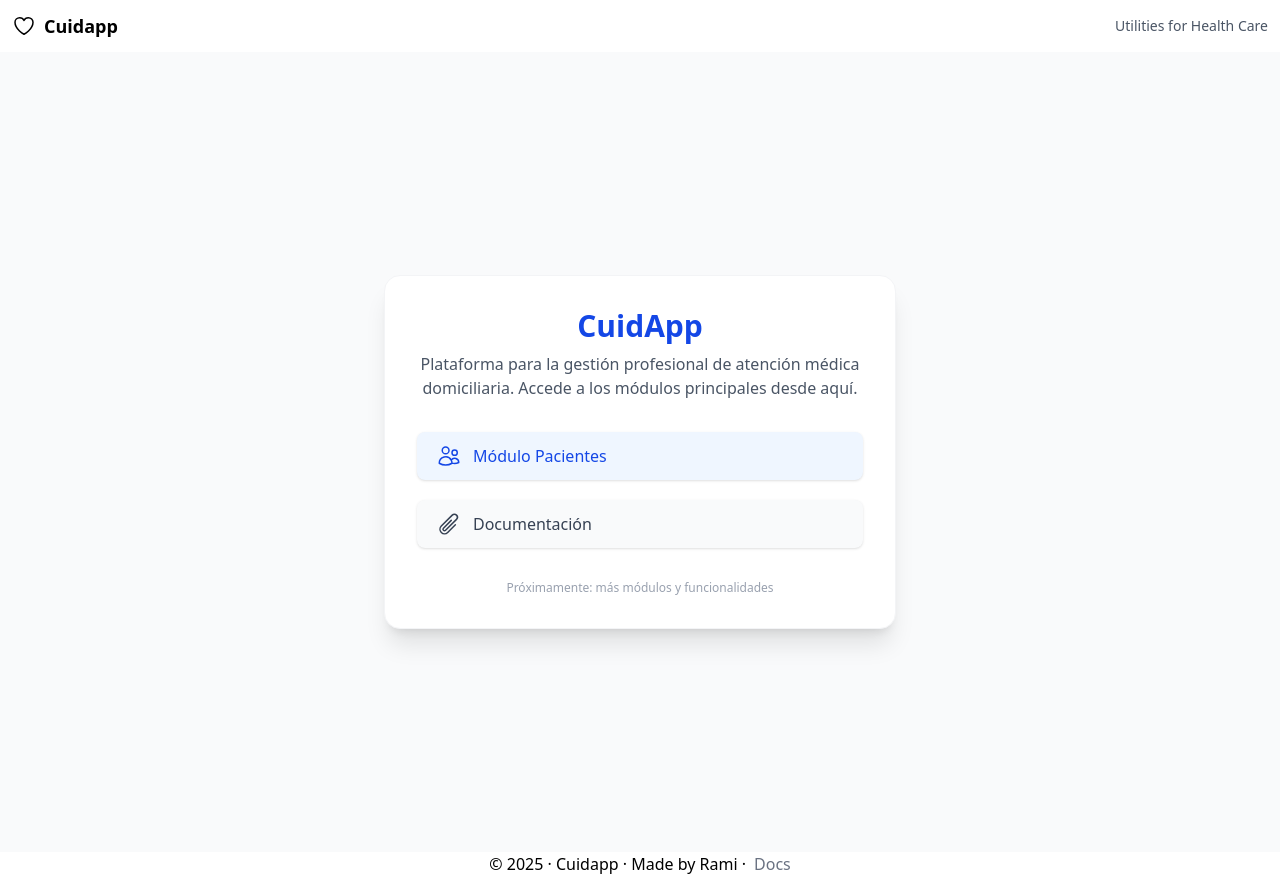
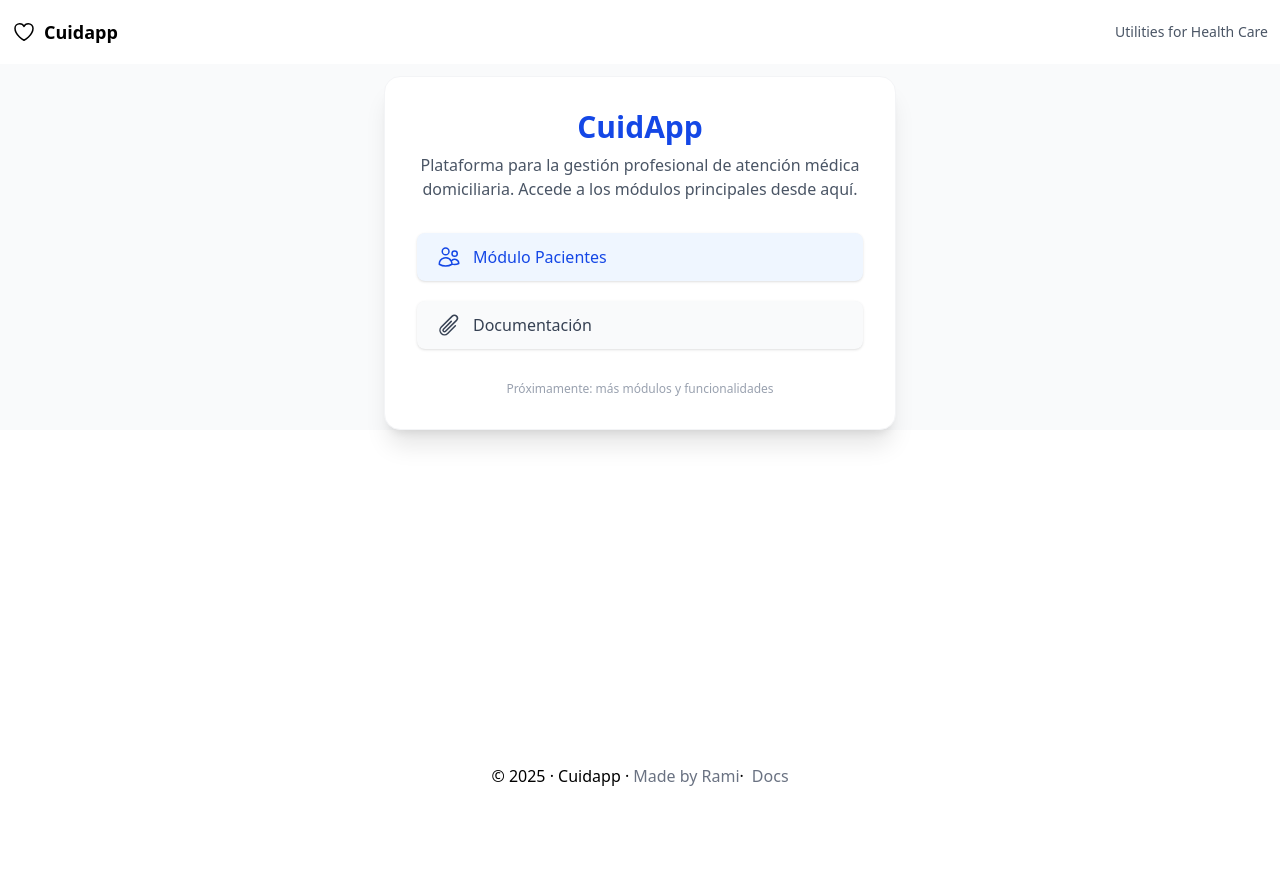
Before and after one commit to RadikeCosa/Cuidapp, a Next.js app: page / in a window 1280 px wide. After the commit the page ends 800 px from the top, so only its background shows below. Built offline with nearby package versions, Linux system fonts and the light colour scheme.

Commit message:
se agregan links en footer y se mejora el layout

```diff
--- a/src/app/layout.tsx
+++ b/src/app/layout.tsx
@@ -13,10 +13,10 @@ export default function RootLayout({
 }: Readonly<{ children: React.ReactNode }>) {
   return (
     <html lang="en" className="h-full">
-      <body className="h-full">
+      <body className="h-full ">
         <div className="flex flex-col h-screen">
           <Header />
-          <div className="flex-1">{children}</div>
+          <div className="flex-1 min-h-0 overflow-auto">{children}</div>
           <Footer />
         </div>
       </body>
--- a/src/app/page.tsx
+++ b/src/app/page.tsx
@@ -4,8 +4,8 @@ import { PaperClipIcon } from "@heroicons/react/24/outline";
 
 export default function Home() {
   return (
-    <main className="min-h-screen flex flex-col items-center justify-center bg-gray-50">
-      <div className="w-full max-w-lg bg-white rounded-2xl shadow-xl border border-gray-100 p-8 flex flex-col items-center">
+    <main className="flex-1 flex flex-col items-center justify-center bg-gray-50">
+      <div className="w-full max-w-lg mt-3 bg-white rounded-2xl shadow-xl border border-gray-100 p-8 flex flex-col items-center">
         <h1 className="text-3xl font-bold text-blue-700 mb-2 text-center">
           CuidApp
         </h1>
--- a/src/components/layout/footer.tsx
+++ b/src/components/layout/footer.tsx
@@ -5,11 +5,20 @@ const year = new Date().getFullYear();
 export default function Footer() {
   return (
     <footer className="w-full h-12 flex justify-center items-center">
-      &copy; {year} · Cuidapp · Made by Rami ·
+      &copy; {year} · Cuidapp ·
+      <Link
+        href="https://ramirocosa.is-a.dev/"
+        className="text-gray-500 hover:text-blue-500 transition-colors duration-300 ml-1"
+        target="_blank"
+        rel="noopener noreferrer"
+      >
+        Made by Rami
+      </Link>{" "}
+      ·
       <nav className="ml-2">
         <Link
           className="text-gray-500 hover:text-blue-500 transition-colors duration-300"
-          href="/"
+          href="https://cuidapp-documentation.vercel.app/"
           target="_blank"
           rel="noopener noreferrer"
         >
```
